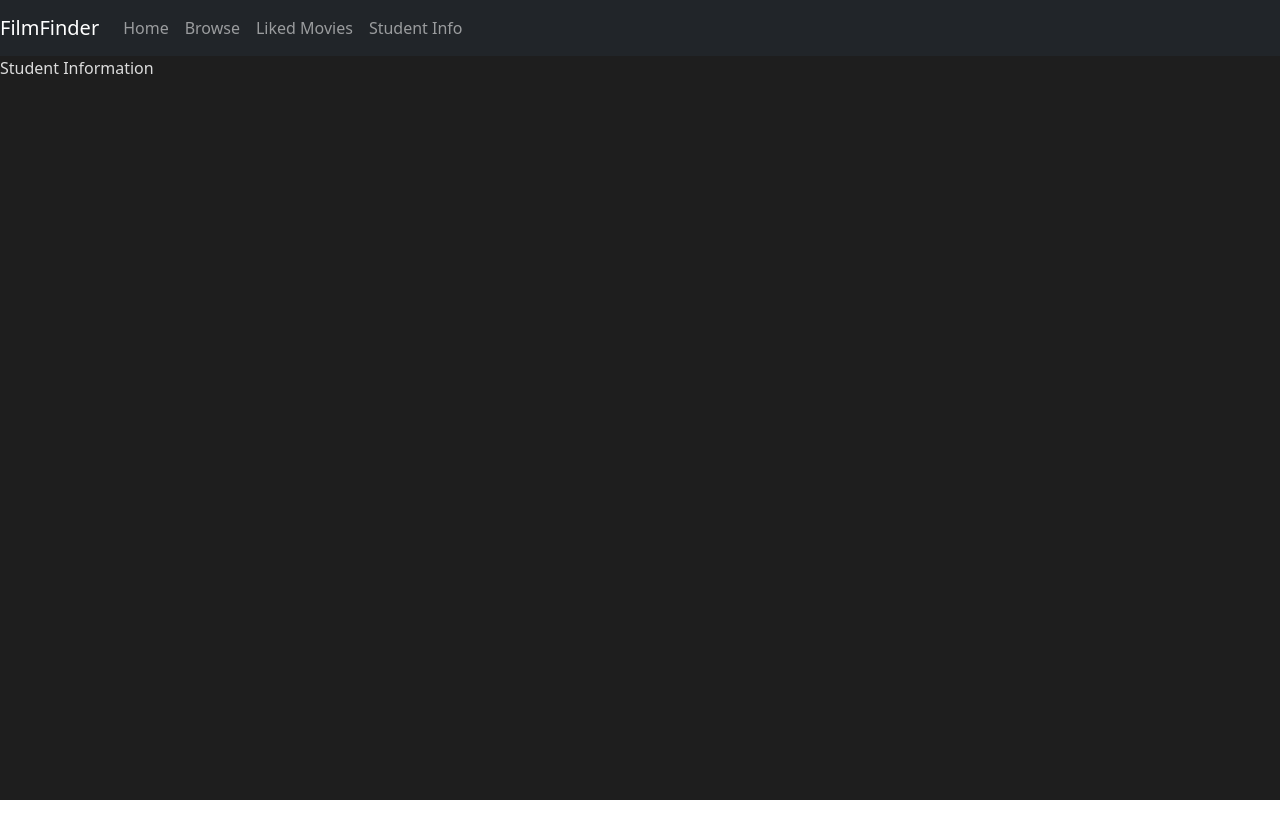
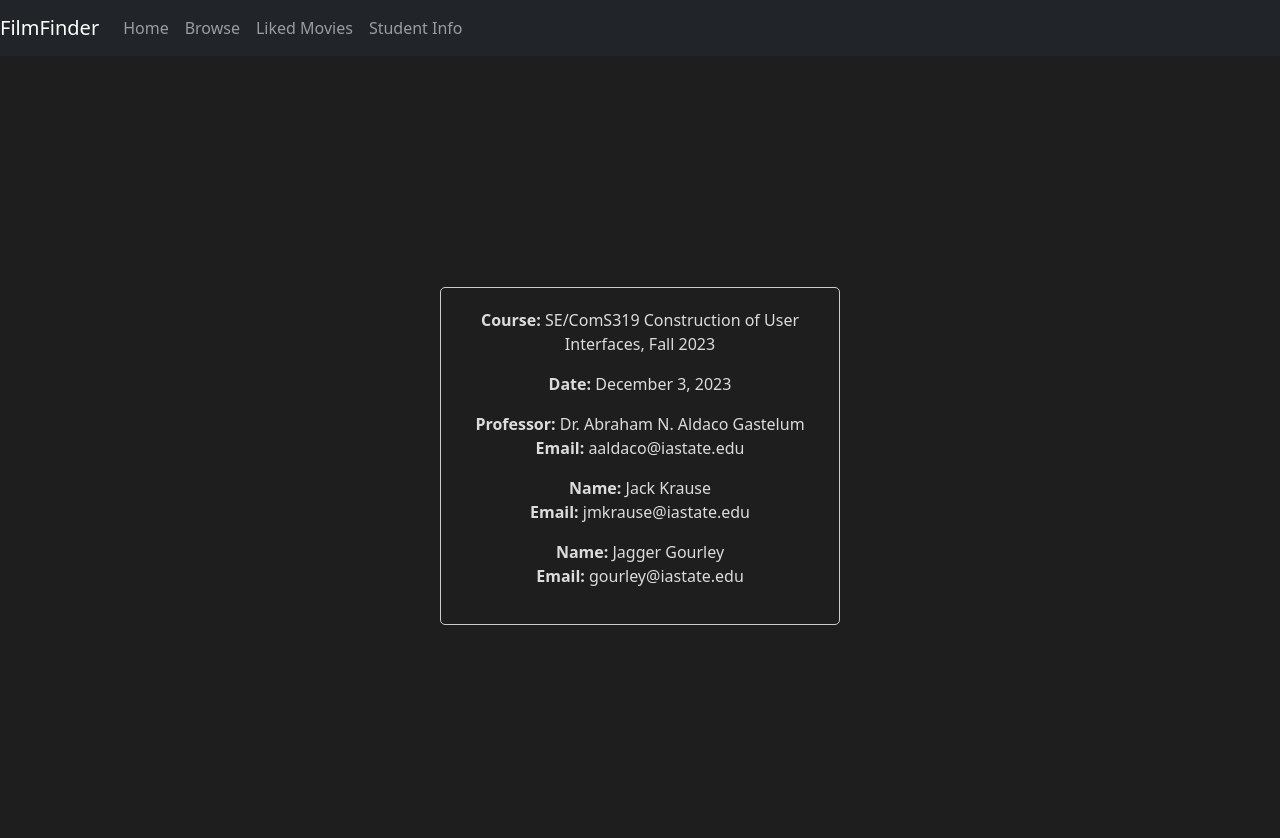
Before and after one commit to jaggergourley/film-finder, a React (Create React App) app in the folder team42_final/frontend/: page /student-info in a window 1280 px wide. Shown: the top 838 px of the page. Before the commit the page ends 800 px from the top, so only its background shows below. Built offline with nearby package versions, Linux system fonts and the light colour scheme; the HTML template or start-up script is replaced by a standard one.

Commit message:
Able to like movies and see them on liked movies page

```diff
--- a/team42_final/frontend/src/App.js
+++ b/team42_final/frontend/src/App.js
@@ -2,6 +2,7 @@
 
 import React from "react";
 import { BrowserRouter as Router, Route, Routes } from "react-router-dom";
+import { LikedMoviesProvider } from "./contexts/LikedMoviesContext";
 import Navbar from "./components/Navbar";
 import FeaturedMovies from "./components/FeaturedMovies";
 import Browse from "./components/Browse";
@@ -18,6 +19,7 @@ const App = () => {
   };
 
   return (
+    <LikedMoviesProvider>
       <Router>
         <div className="App" style={appStyle}>
           <Navbar />
@@ -42,6 +44,7 @@ const App = () => {
           </Routes>
         </div>
       </Router>
+    </LikedMoviesProvider>
   );
 };
 
--- a/team42_final/frontend/src/components/LikedMovies.js
+++ b/team42_final/frontend/src/components/LikedMovies.js
@@ -1,9 +1,34 @@
 // src/components/LikedMovies.js
 
-import React from "react";
+import React, { useContext } from "react";
+import { LikedMoviesContext } from "../contexts/LikedMoviesContext";
+import MovieCard from "./MovieCard";
 
 const LikedMovies = () => {
-  return <div>Liked Movies</div>;
+  const { likedMovies } = useContext(LikedMoviesContext);
+
+  // CSS for the movie grid, similar to the Browse component
+  const movieGridStyle = {
+    display: "grid",
+    gridTemplateColumns: "repeat(4, 1fr)",
+    gap: "20px",
+    padding: "20px",
+  };
+
+  return (
+    <div>
+      <h2>Liked Movies</h2>
+      <div style={movieGridStyle}>
+        {likedMovies.length > 0 ? (
+          likedMovies.map((movie) => (
+            <MovieCard key={movie._id} movie={movie} />
+          ))
+        ) : (
+          <p>No liked movies yet.</p>
+        )}
+      </div>
+    </div>
+  );
 };
 
 export default LikedMovies;
--- a/team42_final/frontend/src/components/MovieCard.js
+++ b/team42_final/frontend/src/components/MovieCard.js
@@ -1,9 +1,14 @@
 // src/components/MovieCard.js
 
-import React from "react";
+import React, { useContext } from "react";
 import "bootstrap/dist/css/bootstrap.min.css";
+import { LikedMoviesContext } from "../contexts/LikedMoviesContext";
 
 const MovieCard = ({ movie, onClick }) => {
+  const { likeMovie, unlikeMovie, likedMovies } =
+    useContext(LikedMoviesContext);
+  const isLiked = likedMovies.some((m) => m._id === movie._id);
+
   // Inline CSS for card styling
   const cardStyle = {
     width: "18rem",
@@ -12,16 +17,39 @@ const MovieCard = ({ movie, onClick }) => {
     border: "1px solid #555", // Subtle outline
     marginBottom: "1rem",
     cursor: "pointer", // Change cursor to indicate it's clickable
-    borderRadius: "5px", // Optional: Add rounded corners
-    boxShadow: "0 2px 5px rgba(0, 0, 0, 0.5)", // Optional: Add a subtle shadow
+    borderRadius: "5px", // Add rounded corners
+    boxShadow: "0 2px 5px rgba(0, 0, 0, 0.5)", // Add a subtle shadow
+    position: "relative", // Needed for absolute positioning of the button
   };
 
-  // Function to format duration from minutes to hour:minute format
-  const formatDuration = (duration) => {
-    const hours = Math.floor(duration / 60);
-    const minutes = duration % 60;
-    return `${hours}h ${minutes}m`;
+  const buttonStyle = {
+    position: "absolute",
+    bottom: "10px",
+    right: "10px",
+    backgroundColor: isLiked ? "#ff4757" : "#2ed573", // Red for unlike, Green for like
+    color: "white",
+    border: "none",
+    borderRadius: "20px",
+    padding: "5px 10px",
+    cursor: "pointer",
+    outline: "none",
   };
+
+  const handleLike = (e) => {
+    e.stopPropagation(); // Prevent triggering the card's onClick
+    if (isLiked) {
+      unlikeMovie(movie._id);
+    } else {
+      likeMovie(movie);
+    }
+  };
+
+  // // Function to format duration from minutes to hour:minute format
+  // const formatDuration = (duration) => {
+  //   const hours = Math.floor(duration / 60);
+  //   const minutes = duration % 60;
+  //   return `${hours}h ${minutes}m`;
+  // };
 
   return (
     <div className="card" style={cardStyle} onClick={() => onClick(movie)}>
@@ -32,18 +60,12 @@ const MovieCard = ({ movie, onClick }) => {
           <strong>Description:</strong> {movie.description}
         </p>
         <p className="card-text">
-          <strong>Genre:</strong> {movie.genre}
-        </p>
-        <p className="card-text">
           <strong>Rating:</strong> {movie.rating}/10
         </p>
-        <p className="card-text">
-          <strong>Year:</strong> {movie.year}
-        </p>
-        <p className="card-text">
-          <strong>Runtime:</strong> {formatDuration(movie.duration)}
-        </p>
       </div>
+      <button onClick={handleLike} style={buttonStyle}>
+        {isLiked ? "Unlike" : "Like"}
+      </button>
     </div>
   );
 };
--- a/team42_final/frontend/src/components/MovieDialog.js
+++ b/team42_final/frontend/src/components/MovieDialog.js
@@ -52,6 +52,14 @@ const MovieDialog = ({ movie, onClose, onDelete }) => {
     width: "70%", // Adjust the width of the text area
   };
 
+  const buttonStyle = {
+    margin: "10px",
+    padding: "10px 15px",
+    borderRadius: "5px",
+    border: "none",
+    cursor: "pointer",
+  };
+
   return (
     <div style={backdropStyle}>
       <div style={contentStyle}>
@@ -81,13 +89,23 @@ const MovieDialog = ({ movie, onClose, onDelete }) => {
           </p>
           <button
             onClick={handleDelete}
-            style={{ backgroundColor: "#ff6347", color: "#fff" }}
+            style={{
+              ...buttonStyle,
+              backgroundColor: "#dc3545",
+              color: "#fff",
+            }} // Red color for delete
+            className="btn btn-danger"
           >
             Delete Movie
           </button>
           <button
             onClick={onClose}
-            style={{ backgroundColor: "#dcdcdc", color: "#1e1e1e" }}
+            style={{
+              ...buttonStyle,
+              backgroundColor: "#6c757d",
+              color: "#fff",
+            }} // Grey color for close
+            className="btn btn-secondary"
           >
             Close
           </button>
--- a/team42_final/frontend/src/components/StudentInfo.js
+++ b/team42_final/frontend/src/components/StudentInfo.js
@@ -3,7 +3,49 @@
 import React from "react";
 
 const StudentInfo = () => {
-  return <div>Student Information</div>;
+  // Inline styles as JavaScript objects
+  const parentContainerStyle = {
+    display: "flex",
+    alignItems: "center",
+    minHeight: "100vh", // Full viewport height
+  };
+
+  const containerStyle = {
+    backgroundColor: "#1e1e1e", // Dark mode background color
+    color: "#dcdcdc", // Softer gray text color
+    textAlign: "center",
+    padding: "20px",
+    border: "1px solid #ccc",
+    borderRadius: "5px",
+    maxWidth: "400px", // Keep it narrower
+    margin: "0 auto",
+  };
+
+  return (
+    <div style={parentContainerStyle}>
+      <div style={containerStyle}>
+        <p>
+          <strong>Course:</strong> SE/ComS319 Construction of User Interfaces,
+          Fall 2023
+        </p>
+        <p>
+          <strong>Date:</strong> December 3, 2023
+        </p>
+        <p>
+          <strong>Professor:</strong> Dr. Abraham N. Aldaco Gastelum <br />
+          <strong>Email:</strong> aaldaco@iastate.edu
+        </p>
+        <p>
+          <strong>Name:</strong> Jack Krause <br />
+          <strong>Email:</strong> jmkrause@iastate.edu
+        </p>
+        <p>
+          <strong>Name:</strong> Jagger Gourley <br />
+          <strong>Email:</strong> gourley@iastate.edu
+        </p>
+      </div>
+    </div>
+  );
 };
 
 export default StudentInfo;
--- /dev/null
+++ b/team42_final/frontend/src/contexts/LikedMoviesContext.js
@@ -0,0 +1,25 @@
+// src/contexts/LikedMoviesContext.js
+
+import React, { createContext, useState } from "react";
+
+export const LikedMoviesContext = createContext();
+
+export const LikedMoviesProvider = ({ children }) => {
+  const [likedMovies, setLikedMovies] = useState([]);
+
+  const likeMovie = (movie) => {
+    setLikedMovies((prevMovies) => [...prevMovies, movie]);
+  };
+
+  const unlikeMovie = (movieId) => {
+    setLikedMovies((prevMovies) => prevMovies.filter((m) => m._id !== movieId));
+  };
+
+  return (
+    <LikedMoviesContext.Provider
+      value={{ likedMovies, likeMovie, unlikeMovie }}
+    >
+      {children}
+    </LikedMoviesContext.Provider>
+  );
+};
```
Lines whose indentation alone changed are shown as unchanged.
